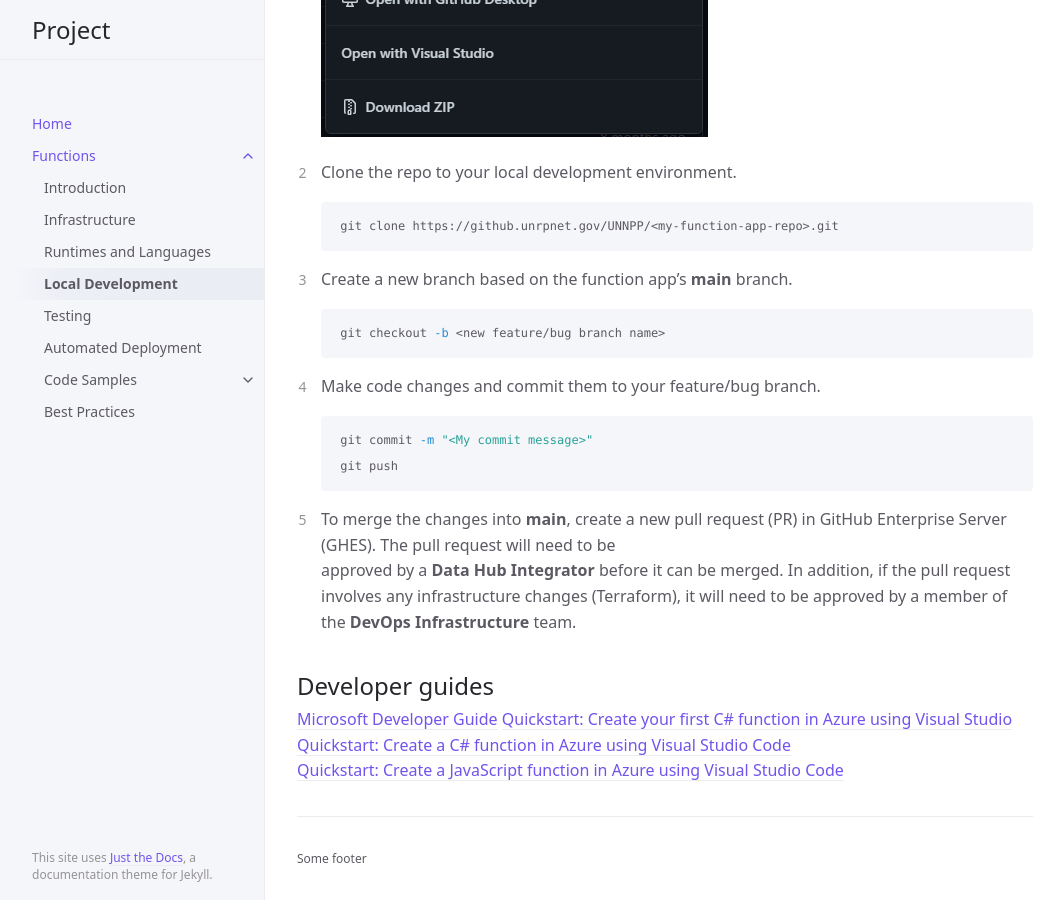
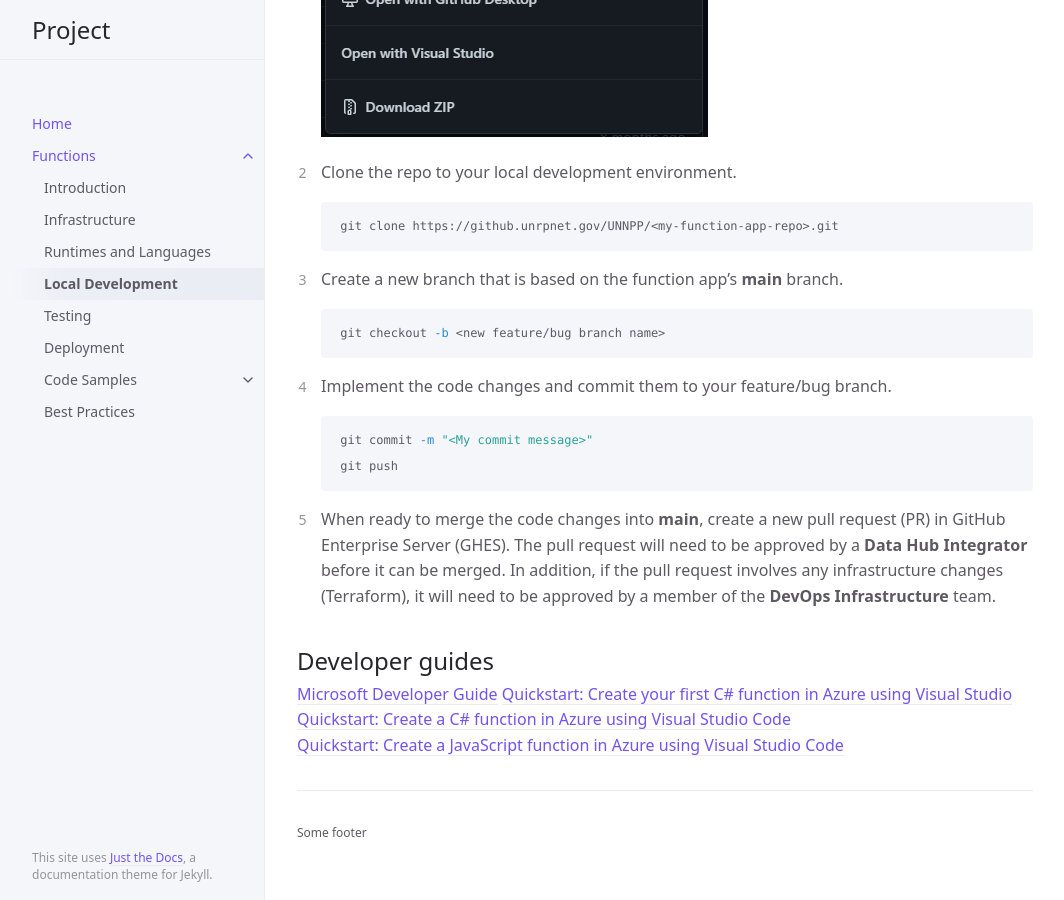
Before and after one commit to bwagner77/docs-test, a Jekyll site: the page built from function/local-development.md, in a window 1280 px wide and 900 px high, scrolled down 4101 px. Shown: the whole window, without its empty margins (107-1171 px from the left). Built offline with Jekyll 4.4.1, drawn with Linux system fonts in a browser that asks for light colours.

Commit message:
Function documentation updated.

````diff
--- a/function/deployment.md
+++ b/function/deployment.md
@@ -1,11 +1,11 @@
 ---
 layout: default
-title: Automated Deployment
+title: Deployment
 parent: Functions
 nav_order: 6
 ---
 
-# Functions Testing
+# Deployment
 {: .no_toc }
 
 - TOC
--- a/function/local-development.md
+++ b/function/local-development.md
@@ -108,24 +108,25 @@ the **Code** tab, click the **Code** dropdown and copy the URL.
     git clone https://github.unrpnet.gov/UNNPP/<my-function-app-repo>.git
     ```
 
-3. Create a new branch based on the function app's **main** branch.
+3. Create a new branch that is based on the function app's **main** branch.
 
     ``` bash
     git checkout -b <new feature/bug branch name>
     ```
 
-4. Make code changes and commit them to your feature/bug branch.
+4. Implement the code changes and commit them to your feature/bug branch.
 
     ``` bash
     git commit -m "<My commit message>"
     git push
     ```
 
-5. To merge the changes into **main**, create a new pull request
-(PR) in GitHub Enterprise Server (GHES). The pull request will need to be
-approved by a **Data Hub Integrator** before it can be merged. In addition, if
-the pull request involves any infrastructure changes (Terraform), it will
-need to be approved by a member of the **DevOps Infrastructure** team.
+5. When ready to merge the code changes into **main**, create a
+new pull request (PR) in GitHub Enterprise Server (GHES). The pull request
+will need to be approved by a **Data Hub Integrator** before it can be merged.
+In addition, if the pull request involves any infrastructure
+changes (Terraform), it will need to be approved by a member of the
+**DevOps Infrastructure** team.
 
 ## Developer guides
 
````
